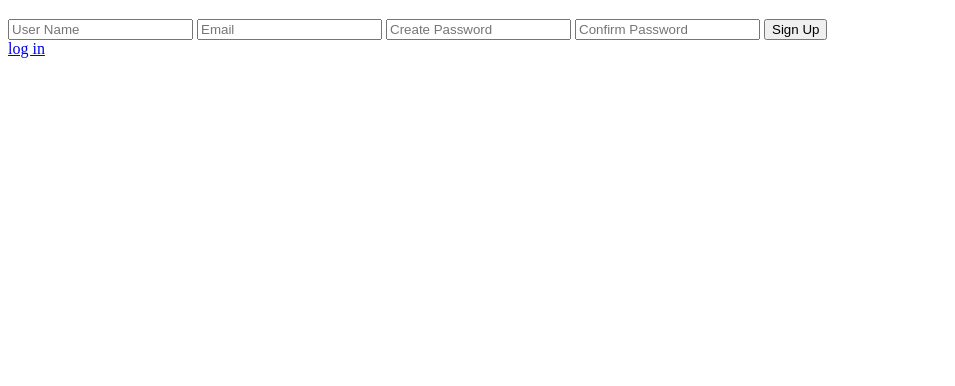
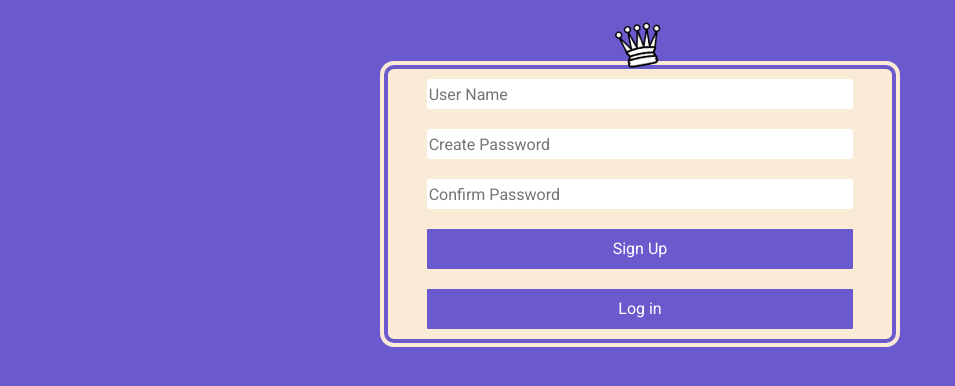
Before and after one commit to SatpalSinghHere/Chess-game, a Django app: page /signup/ in a window 1280 px wide. Shown: the top 386 px of the page, without its empty margins (0-955 px from the left). Run offline with Django 4.2, Linux system fonts and the light colour scheme.

Commit message:
UI enhanced

```diff
--- a/chess/settings.py
+++ b/chess/settings.py
@@ -77,7 +77,7 @@ CHANNEL_LAYERS = {
     "default": {
         "BACKEND": "channels_redis.core.RedisChannelLayer",
         "CONFIG": {
-            "hosts": [(REDIS_HOST, REDIS_PORT)],
+            "hosts": [("127.0.0.1", REDIS_PORT)],
         },
     },
 }
--- a/game/templates/game/game.html
+++ b/game/templates/game/game.html
@@ -14,6 +14,7 @@
 </head>
 <body>
     <div id="lock"></div>
+
     <div class="game_area">
         <div class="container">
             <h3 class="name" id="opponent">Black</h3>
@@ -107,6 +108,7 @@
             <div class="drawer" id="player"></div>
         </div>
     </div>
+
     <div id="popup">
         <div id="close">&times;</div>
     </div>
--- /dev/null
+++ b/signup/static/signup/style.css
@@ -0,0 +1,98 @@
+body {
+  background-color: slateblue;
+  position: absolute;
+  top: 0;
+  bottom: 0;
+  left: 0;
+  right: 0;
+  display: flex;
+  align-items: center;
+  flex-direction: column;
+  font-family: "Lato", sans-serif;
+  font-family: "Roboto", sans-serif;
+}
+body #icon {
+  width: 50px;
+  height: auto;
+  animation-name: topple;
+  animation-duration: 3s;
+  animation-iteration-count: infinite;
+  animation-timing-function: ease-in-out;
+  position: relative;
+  bottom: -20px;
+}
+body .container {
+  margin: 15px;
+  background-color: antiquewhite;
+  border: 4px solid slateblue;
+  border-radius: 10px;
+  outline: 4px solid antiquewhite;
+  height: -moz-fit-content;
+  height: fit-content;
+  width: 40%;
+}
+body .container .contents {
+  display: flex;
+  justify-content: center;
+  align-items: center;
+  flex-direction: column;
+}
+@keyframes topple {
+  0% {
+    transform: rotate(-30deg);
+  }
+  50% {
+    transform: rotate(30deg);
+  }
+  100% {
+    transform: rotate(-30deg);
+  }
+}
+body .container .contents .button {
+  font-family: inherit;
+  width: 90%;
+  margin: 10px;
+  border: none;
+  height: 40px;
+  border-radius: 1px;
+  background-color: slateblue;
+  color: white;
+  text-align: center;
+}
+body .container .contents .button:hover {
+  background-color: deeppink;
+  transition: 0.1s;
+}
+body .container .contents .textbox {
+  font-family: inherit;
+  width: 90%;
+  margin: 10px;
+  border: none;
+  height: 30px;
+  border-radius: 3px;
+}
+body .container .contents .textbox:focus {
+  border-bottom: 2px solid deeppink;
+  outline: 0;
+  transition: 0.1s;
+}
+body .container .contents form {
+  width: 100%;
+  display: flex;
+  flex-direction: column;
+  align-items: center;
+  justify-content: center;
+}
+
+.message {
+  margin: 5px;
+  background-color: lightcoral;
+  border: 4px solid deeppink;
+  border-radius: 10px;
+  height: 40px;
+  width: 40%;
+  display: flex;
+  justify-content: center;
+  align-items: center;
+  visibility: hidden;
+}/*# sourceMappingURL=style.css.map */
--- /dev/null
+++ b/signup/static/signup/style.scss
@@ -0,0 +1,113 @@
+body {
+    background-color: slateblue;
+    position: absolute;
+    top: 0;
+    bottom: 0;
+    left: 0;
+    right: 0;
+    display: flex;
+    align-items: center;
+    flex-direction: column;
+    font-family: 'Lato', sans-serif;
+    font-family: 'Roboto', sans-serif;
+
+    #icon {
+        width: 50px;
+        height: auto;
+        animation-name: topple;
+        animation-duration: 3s;
+        animation-iteration-count: infinite;
+        animation-timing-function: ease-in-out;
+        position: relative;
+        bottom: -20px;
+
+    }
+    .container {
+            margin: 15px;
+            background-color: antiquewhite;
+            border: 4px solid slateblue;
+            border-radius: 10px;
+            outline: 4px solid antiquewhite;
+            height: fit-content;
+            width: 40%;
+
+        .contents {
+
+            display: flex;
+            justify-content: center;
+            align-items: center;
+            flex-direction: column;
+
+
+
+            @keyframes topple {
+                0% {
+                    transform: rotate(-30deg);
+                }
+
+                50% {
+                    transform: rotate(30deg);
+                }
+
+                100% {
+                    transform: rotate(-30deg);
+                }
+            }
+
+            .button {
+                font-family: inherit;
+                width: 90%;
+                margin: 10px;
+                border: none;
+                height: 40px;
+                border-radius: 1px;
+                background-color: slateblue;
+                color: white;
+                text-align: center;
+
+                &:hover {
+                    background-color: deeppink;
+                    transition: 0.1s;
+                }
+            }
+            .textbox {
+                font-family: inherit;
+                width: 90%;
+                margin: 10px;
+                border: none;
+                height: 30px;
+                border-radius: 3px;
+
+                &:focus {
+                    border-bottom: 2px solid deeppink;
+                    outline: 0;
+                    transition: 0.1s;
+                }
+            }
+            form {
+                width: 100%;
+                display: flex;
+                flex-direction: column;
+                align-items: center;
+                justify-content: center;
+
+
+            }
+        }
+
+    }
+
+}
+
+.message {
+    margin: 5px;
+    background-color: lightcoral;
+    border: 4px solid deeppink;
+    border-radius: 10px;
+    height: 40px;
+    width: 40%;
+    display: flex;
+    justify-content: center;
+    align-items: center;
+    visibility : hidden;
+}
--- /dev/null
+++ b/signup/templates/signup/layout.html
@@ -0,0 +1,27 @@
+{% load static %}
+<!doctype html>
+<html lang="en">
+  <head>
+    <!-- Required meta tags -->
+    <meta charset="utf-8">
+    <meta name="viewport" content="width=device-width, initial-scale=1, shrink-to-fit=no">
+
+    <!-- Bootstrap CSS -->
+    <link rel="stylesheet" href="https://cdn.jsdelivr.net/npm/bootstrap@4.4.1/dist/css/bootstrap.min.css" integrity="sha384-Vkoo8x4CGsO3+Hhxv8T/Q5PaXtkKtu6ug5TOeNV6gBiFeWPGFN9MuhOf23Q9Ifjh" crossorigin="anonymous">
+    <link rel="stylesheet" href="{% static 'signup/style.css' %}">
+    <link rel="preconnect" href="https://fonts.googleapis.com">
+<link rel="preconnect" href="https://fonts.gstatic.com" crossorigin>
+<link href="https://fonts.googleapis.com/css2?family=Lato:wght@100;300;400;700;900&family=Roboto:ital,wght@0,300;0,400;1,500&display=swap" rel="stylesheet">
+    <title>Hello, world!</title>
+  </head>
+  <body>
+    {% block body %}
+    {% endblock %}
+
+    <!-- Optional JavaScript -->
+    <!-- jQuery first, then Popper.js, then Bootstrap JS -->
+    <script src="https://code.jquery.com/jquery-3.4.1.slim.min.js" integrity="sha384-J6qa4849blE2+poT4WnyKhv5vZF5SrPo0iEjwBvKU7imGFAV0wwj1yYfoRSJoZ+n" crossorigin="anonymous"></script>
+    <script src="https://cdn.jsdelivr.net/npm/popper.js@1.16.0/dist/umd/popper.min.js" integrity="sha384-Q6E9RHvbIyZFJoft+2mJbHaEWldlvI9IOYy5n3zV9zzTtmI3UksdQRVvoxMfooAo" crossorigin="anonymous"></script>
+    <script src="https://cdn.jsdelivr.net/npm/bootstrap@4.4.1/dist/js/bootstrap.min.js" integrity="sha384-wfSDF2E50Y2D1uUdj0O3uMBJnjuUD4Ih7YwaYd1iqfktj0Uod8GCExl3Og8ifwB6" crossorigin="anonymous"></script>
+  </body>
+</html>
--- a/signup/templates/signup/signup.html
+++ b/signup/templates/signup/signup.html
@@ -1,28 +1,61 @@
-<!DOCTYPE html>
-<html lang="en">
-<head>
-    <meta charset="UTF-8">
-    <meta name="viewport" content="width=device-width, initial-scale=1.0">
-    <title>Document</title>
-</head>
+{% extends "./layout.html" %}
+{% load static %}
+{% block body %}
+
 <body>
-    <div class="message">
-        <h3 style="color: red;">
-            {% if message %}
-                <p>{{ message }}</p>
-            {% endif %}
-        </h3>
+
+    <img id="icon" src="{% static 'signup/images/whitequeen.png' %}" alt="">
+    <div class="container">
+        <div class="contents">
+            <form action="{% url 'signup:signup' %}" method="post">
+                {% csrf_token %}
+                <input class="textbox" id="name" type="text" placeholder="User Name" name="name">
+                <input class="textbox" id="pwd1" type="password" placeholder="Create Password" name="password1">
+                <input class="textbox" id="pwd2" type="password" placeholder="Confirm Password" name="password2">
+                <input class="button" type="submit" value="Sign Up">
+            </form>
+            <button class="button" onclick="login()">Log in</button>
+        </div>
 
     </div>
-    <form action="{% url 'signup:signup' %}" method="post">
-        {% csrf_token %}
-        <input type="text" placeholder="User Name" name="name" >
-        <input type="email" placeholder="Email" name="email">
-        <input type="password" placeholder="Create Password" name="password1">
-        <input type="password" placeholder="Confirm Password" name="password2">
-        <input type="submit" value="Sign Up">
-    </form>
+    <div class="message">
 
-    <a href="{% url 'signup:login' %}">log in</a>
+    </div>
+
+
 </body>
-</html>
+<script>
+    function login() {
+        window.location.href = "{% url 'signup:login' %}";
+    }
+    function msg(message) {
+        let message_div = document.querySelector(".message");
+        message_div.style.visibility = "visible";
+        message_div.textContent = message;
+    }
+    const form = document.querySelector("form");
+    form.addEventListener("submit", function(e){
+        e.preventDefault();
+        console.log("checking");
+        let name = document.querySelector("#name").value;
+        const pwd1 = document.querySelector("#pwd1").value;
+        const pwd2 = document.querySelector("#pwd2").value;
+        name = name.trim();
+        if (name == null || name == '') {
+            e.preventDefault();
+            msg("Add a User Name");
+        }
+        else if (pwd1 != pwd2) {
+            e.preventDefault();
+            msg("Passwords do not match")
+        }else{
+            form.submit();
+        }
+
+
+    })
+
+
+
+</script>
+{% endblock %}
--- a/signup/views.py
+++ b/signup/views.py
@@ -9,13 +9,12 @@ def signup(request):
     message = ""
     if request.method=='POST':
         name = request.POST.get('name')
-        email = request.POST.get('email')
         pwd1 = request.POST.get('password1')
         pwd2 = request.POST.get('password2')
 
         if(pwd1==pwd2):
-            print(name, email, pwd1)
-            user = User.objects.create_user(name, email, pwd1)
+            print(name, pwd1)
+            user = User.objects.create_user(username=name, password=pwd1)
             user.save()
             return redirect('signup:login')
 
```
Also changed, not shown: game/consumers.py (+9 -3 lines), game/static/game/script.js (+12 -2 lines), game/static/game/style.css (+12 -5 lines), signup/templates/signup/home.html (+40 -18 lines), signup/templates/signup/login.html (+28 -20 lines), signup/templates/signup/room_full.html (+4 -10 lines), db.sqlite3, game/migrations/0006_alter_playing_user_room_name.py (added), signup/static/signup/images/whitequeen.png (added), 1 other file.
